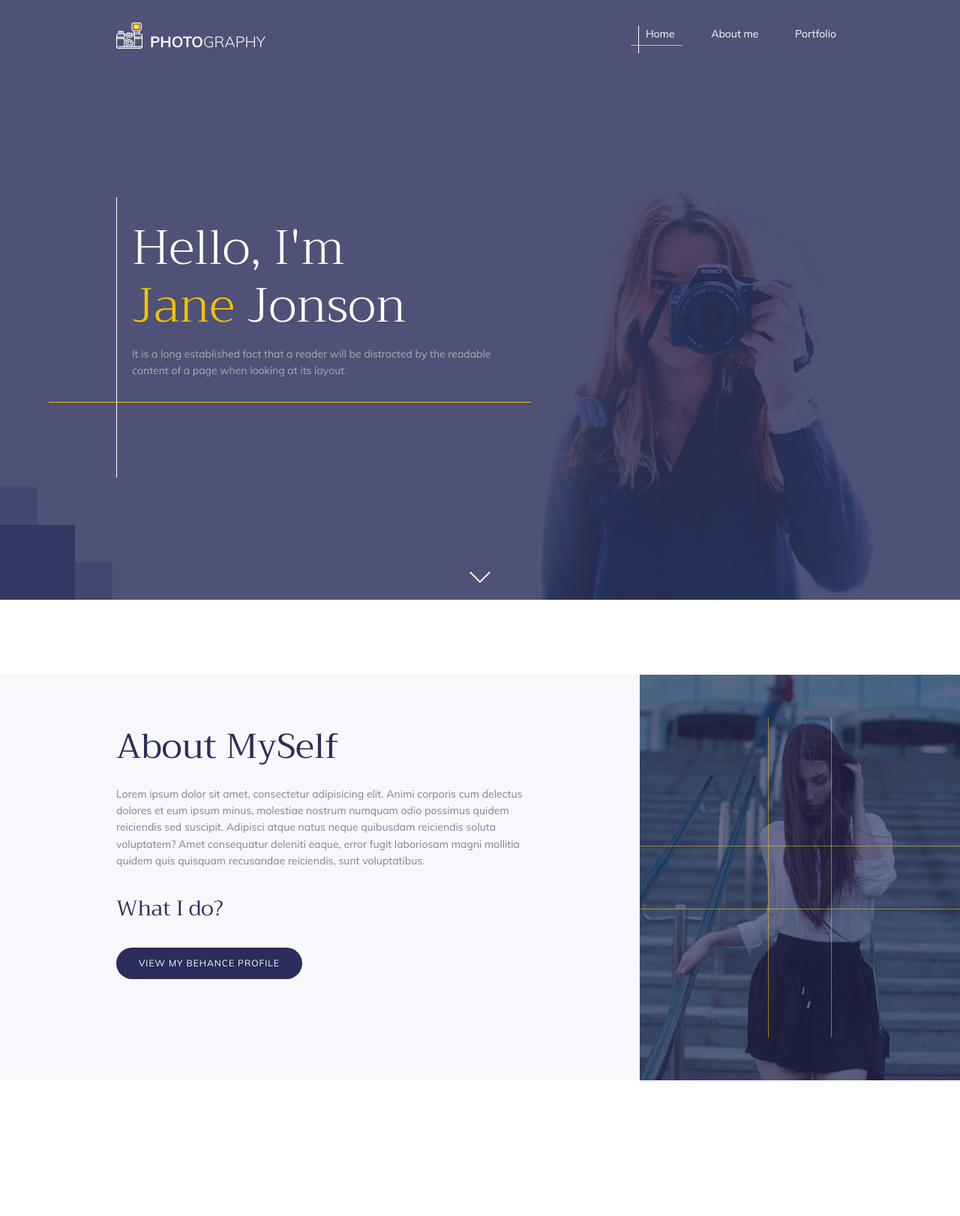
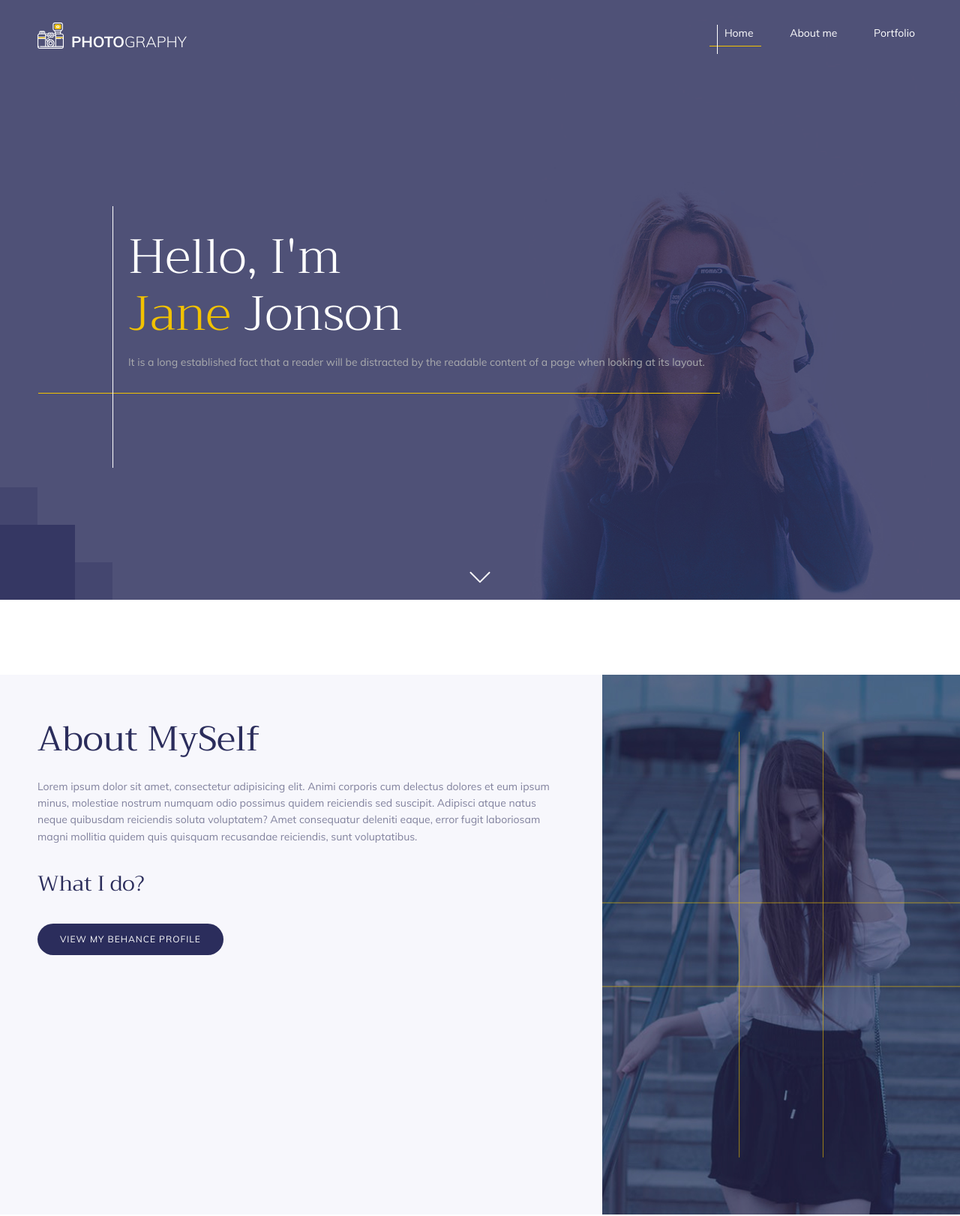
Before and after one commit to hardzeichyksiarhei/photography, a plain HTML site: page index.html in a window 1280 px wide. Shown: the top 1622 px of the page at 75% size. Before the commit the page ends 1541 px from the top, so only its background shows below. Drawn offline with Linux system fonts and the light colour scheme.

Commit message:
Srcond commit

```diff
--- a/css/common.css
+++ b/css/common.css
@@ -1280,7 +1280,8 @@ body, html {
 
 .section {
   position: relative;
-  margin: 100px 0; }
+  margin: 100px 0;
+  background-color: #f7f7fc; }
 
 .s-home {
   display: flex;
@@ -1289,7 +1290,7 @@ body, html {
   background: #2B2D5C url(../images/bgImage.jpg) right bottom/cover no-repeat;
   color: #fff;
   margin: 0;
-  padding: 0 140px; }
+  padding: 0 150px; }
 
 .top-line {
   position: fixed;
@@ -1297,12 +1298,15 @@ body, html {
   left: 0;
   width: 100%;
   z-index: 9999;
-  padding: 30px 140px;
+  padding: 30px 50px;
   background-color: transparent;
-  transition: .25s all ease; }
+  transition: .25s all ease;
+  display: flex;
+  justify-content: space-between;
+  align-items: center; }
   .top-line.active {
     background-color: #2B2D5C;
-    padding: 20px 140px; }
+    padding: 20px 50px; }
     .top-line.active .logo {
       align-items: center; }
       .top-line.active .logo .camera-icon {
@@ -1316,10 +1320,6 @@ body, html {
         width: 100%; }
       .top-line.active .top-nav__link.active:after, .top-line.active .top-nav__link:hover:after {
         opacity: 0; }
-  .top-line .col-md-12 {
-    display: flex;
-    justify-content: space-between;
-    align-items: center; }
 
 .logo {
   display: flex;
@@ -1351,7 +1351,7 @@ body, html {
     position: relative;
     display: inline-block;
     color: #fff;
-    padding: 0 10px 5px; }
+    padding: 0 10px 6px; }
     .top-nav__link.active:before, .top-nav__link:hover:before {
       content: '';
       position: absolute;
@@ -1370,22 +1370,24 @@ body, html {
       background-color: #fff; }
 
 .home-preview {
+  position: relative;
   border-left: 1px solid #fff;
   border-bottom: 1px solid #F2C200;
-  padding: 0 20px; }
+  padding: 0 20px;
+  z-index: 2; }
   .home-preview:after, .home-preview:before {
     content: '';
     position: absolute;
     z-index: 2; }
   .home-preview:after {
-    left: 15px;
+    left: -1px;
     bottom: -100px;
     height: 100px;
     width: 1px;
     background-color: #fff; }
   .home-preview:before {
-    bottom: 0;
-    left: -75px;
+    bottom: -1px;
+    left: -100px;
     width: 100px;
     height: 1px;
     background-color: #F2C200; }
--- a/css/index.css
+++ b/css/index.css
@@ -17,23 +17,51 @@ body, html {
 .no-padding {
   padding: 0; }
 
-.s-about-me {
-  background-color: #F7F7FC; }
+.s-columns {
+  display: flex;
+  flex-flow: row wrap; }
+  .s-columns--reverse {
+    flex-direction: row-reverse; }
+  .s-columns__item--1 {
+    flex-basis: 400px;
+    flex-grow: 1; }
+  .s-columns__item--2 {
+    flex-basis: 650px;
+    flex-grow: 12; }
+  .s-columns__item--image {
+    flex-basis: 400px;
+    flex-grow: 6; }
+  .s-columns__item--accent-1 {
+    background-color: #2B2D5C; }
+  .s-columns__item--accent-2 {
+    background-color: #F2C200; }
 
-.s-about-me-content {
-  padding: 60px 140px; }
+.s-sidebar {
+  padding: 50px;
+  color: #fff; }
+  .s-sidebar__title {
+    font-family: "Trirong", sans-serif;
+    font-size: 46px;
+    font-weight: 400;
+    color: #fff; }
+
+.s-content {
+  padding: 50px; }
+
 .s-about-me-content__title, .s-about-me-content__sub-title {
   font-family: "Trirong", sans-serif;
   font-size: 46px;
   font-weight: 400;
   color: #2B2D5C;
   margin: 0; }
+
 .s-about-me-content__sub-title {
   font-size: 28px;
   margin: 30px 0; }
 
 .my-photo {
-  background: #2B2D5C url(../images/myPhoto.jpg) center center/cover no-repeat; }
+  background: #2B2D5C url(../images/myPhoto.jpg) center center/cover no-repeat;
+  min-height: 90vh; }
 
 /*==========  Desktop First  ==========*/
 @media only screen and (max-width: 1200px) {
--- a/index.html
+++ b/index.html
@@ -11,9 +11,6 @@
 
     <div class="wrapper">
         <header class="top-line">
-            <div class="container-fluid">
-                <div class="row">
-                    <div class="col-md-12">
             <div class="logo">
                 <img class="camera-icon img-responsive" src="images/camera.svg" alt="">
                 <p class="logo__text"><span>Photo</span>graphy</p>
@@ -23,31 +20,21 @@
                 <li class="top-nav__item"><a class="top-nav__link" href="#">About me</a></li>
                 <li class="top-nav__item"><a class="top-nav__link" href="#">Portfolio</a></li>
             </ul>
-                    </div>
-                </div>
-            </div>
         </header>
         <section class="section s-home">
-            <div class="container-fluid">
-                <div class="row">
-                    <div class="col-md-7">
             <div class="home-preview">
                 <h2 class="home-preview__title">Hello, I'm<br><span>Jane</span> Jonson</h2>
                 <p class="home-preview__description">It is a long established fact that a reader will be distracted by the readable content of a page when looking at its layout.</p>
-                        </div>
-                    </div>
-                </div>
             </div>
             <span class="square square--1"></span>
             <span class="square square--2"></span>
             <span class="square square--3"></span>
             <a class="arrow-link" href="#"><img class="img-responsive" src="images/arrow.svg" alt="Arrow"></a>
         </section>
-        <section class="section s-about-me">
-            <div class="container-fluid">
-                <div class="row">
-                    <div class="col-md-8">
-                        <div class="s-about-me-content">
+        <section class="section s-about-me s-columns s-columns--reverse">
+            <div class="s-columns__item s-columns__item--image s-columns__item--accent-1 my-photo"></div>
+            <div class="s-columns__item s-columns__item--2">
+                <div class="s-content s-about-me-content">
                     <h4 class="s-about-me-content__title">About MySelf</h4>
                     <p class="s-about-me-content__description">
                         Lorem ipsum dolor sit amet, consectetur adipisicing elit. Animi corporis cum delectus dolores et eum ipsum minus, molestiae nostrum numquam odio possimus quidem reiciendis sed suscipit. Adipisci atque natus neque quibusdam reiciendis soluta voluptatem? Amet consequatur deleniti eaque, error fugit laboriosam magni mollitia quidem quis quisquam recusandae reiciendis, sunt voluptatibus.
@@ -56,9 +43,43 @@
                     <a href="#" class="btn btn--accent-1">View my behance profile</a>
                 </div>
             </div>
-                    <div class="col-md-4 no-padding">
-                        <img class="my-photo img-responsive" src="images/myPhoto.jpg" alt="">
+        </section>
+        <section class="section s-portfolio s-columns">
+            <div class="s-columns__item s-columns__item--1 s-columns__item--accent-2">
+                <div class="s-sidebar">
+                    <h4 class="s-sidebar__title">Portfolio</h4>
+                    <p class="s-sidebar__description">Lorem ipsum dolor sit amet, consectetur adipisicing elit. Adipisci dolor dolorum ducimus, enim error id ipsum possimus praesentium quae ut! Ab adipisci, aliquid aperiam autem cum cumque eaque eos facere incidunt ipsam laboriosam libero maiores molestias nam optio pariatur porro quaerat quasi sed sit, tempore temporibus unde vitae! Adipisci aut deserunt ratione! Ipsum iusto necessitatibus tenetur vitae! Accusantium aliquam aliquid amet beatae consequuntur culpa dolor dolores doloribus ducimus ea eius est eum exercitationem expedita fugiat fugit impedit ipsa ipsum itaque iusto labore laboriosam laborum maiores maxime minima necessitatibus nulla, obcaecati omnis quae quia rem repellat repellendus sed tempore voluptas voluptatibus?</p>
                 </div>
+            </div>
+            <div class="s-columns__item s-columns__item--2">
+                <div class="s-content">
+                    Grid
+                </div>
+            </div>
+        </section>
+        <section class="section s-blog s-columns s-columns--reverse">
+            <div class="s-columns__item s-columns__item--1 s-columns__item--accent-1">
+                <div class="s-sidebar">
+                    <h4 class="s-sidebar__title">Blog</h4>
+                    <p class="s-sidebar__description">Lorem ipsum dolor sit amet, consectetur adipisicing elit. Adipisci dolor dolorum ducimus, enim error id ipsum possimus praesentium quae ut! Ab adipisci, aliquid aperiam autem cum cumque eaque eos facere incidunt ipsam laboriosam libero maiores molestias nam optio pariatur porro quaerat quasi sed sit, tempore temporibus unde vitae! Adipisci aut deserunt ratione! Ipsum iusto necessitatibus tenetur vitae! Accusantium aliquam aliquid amet beatae consequuntur culpa dolor dolores doloribus ducimus ea eius est eum exercitationem expedita fugiat fugit impedit ipsa ipsum itaque iusto labore laboriosam laborum maiores maxime minima necessitatibus nulla, obcaecati omnis quae quia rem repellat repellendus sed tempore voluptas voluptatibus?</p>
+                </div>
+            </div>
+            <div class="s-columns__item s-columns__item--2">
+                <div class="s-content">
+                    Grid
+                </div>
+            </div>
+        </section>
+        <section class="section s-contacts s-columns">
+            <div class="s-columns__item s-columns__item--1 s-columns__item--accent-2">
+                <div class="s-sidebar">
+                    <h4 class="s-sidebar__title">Contacts</h4>
+                    <p class="s-sidebar__description">Lorem ipsum dolor sit amet, consectetur adipisicing elit. Adipisci dolor dolorum ducimus, enim error id ipsum possimus praesentium quae ut! Ab adipisci, aliquid aperiam autem cum cumque eaque eos facere incidunt ipsam laboriosam libero maiores molestias nam optio pariatur porro quaerat quasi sed sit, tempore temporibus unde vitae! Adipisci aut deserunt ratione! Ipsum iusto necessitatibus tenetur vitae! Accusantium aliquam aliquid amet beatae consequuntur culpa dolor dolores doloribus ducimus ea eius est eum exercitationem expedita fugiat fugit impedit ipsa ipsum itaque iusto labore laboriosam laborum maiores maxime minima necessitatibus nulla, obcaecati omnis quae quia rem repellat repellendus sed tempore voluptas voluptatibus?</p>
+                </div>
+            </div>
+            <div class="s-columns__item s-columns__item--2">
+                <div class="s-content">
+                    Form
                 </div>
             </div>
         </section>
```
Lines whose indentation alone changed are shown as unchanged.
